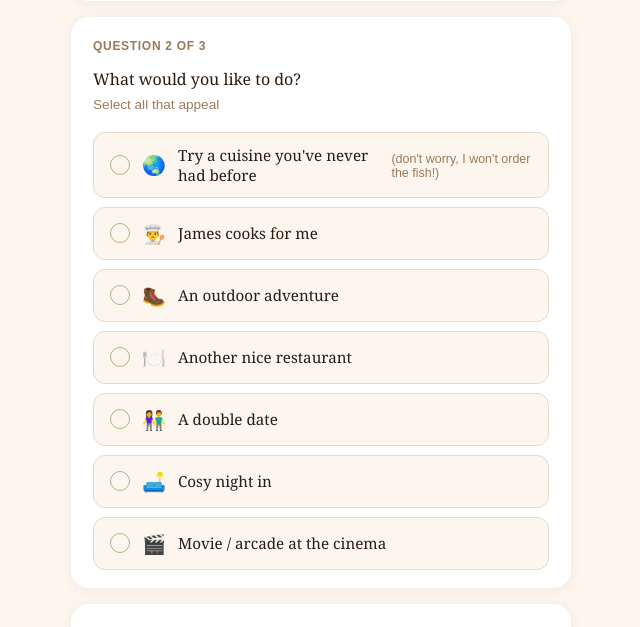
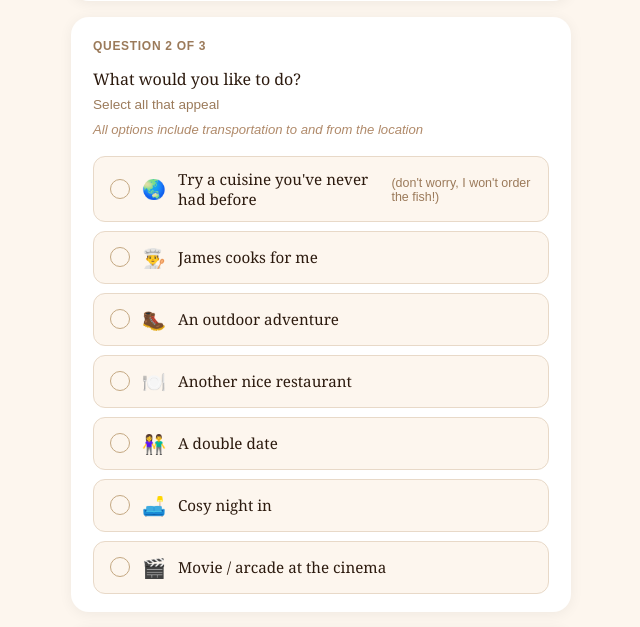
Before and after one commit to Aiello-code/nudda-one, a Flask app: page /olivia in a window 1280 px wide. Shown: the part 1088-1715 px from the top of the page, without its empty margins (319-959 px from the left). Run offline with Flask 3, Linux system fonts and the light colour scheme.

Commit message:
Add transportation note under activity question
Co-Authored-By: Claude Sonnet 4.6 <noreply@anthropic.com>

```diff
--- a/templates/olivia.html
+++ b/templates/olivia.html
@@ -286,7 +286,7 @@
     <!-- Activity -->
     <div class="card">
       <div class="card-label">Question 2 of 3</div>
-      <div class="card-question">What would you like to do?<br><span style="font-size:0.85rem;color:#9B7A5A;font-family:Arial,sans-serif">Select all that appeal</span></div>
+      <div class="card-question">What would you like to do?<br><span style="font-size:0.85rem;color:#9B7A5A;font-family:Arial,sans-serif">Select all that appeal</span><br><span style="font-size:0.82rem;color:#B08A6A;font-family:Arial,sans-serif;font-style:italic">All options include transportation to and from the location</span></div>
       <div class="options" id="activity-options">
         <div class="option" data-value="Try a cuisine you've never had before" onclick="toggleActivity(this)">
           <div class="tick">✓</div>
```
